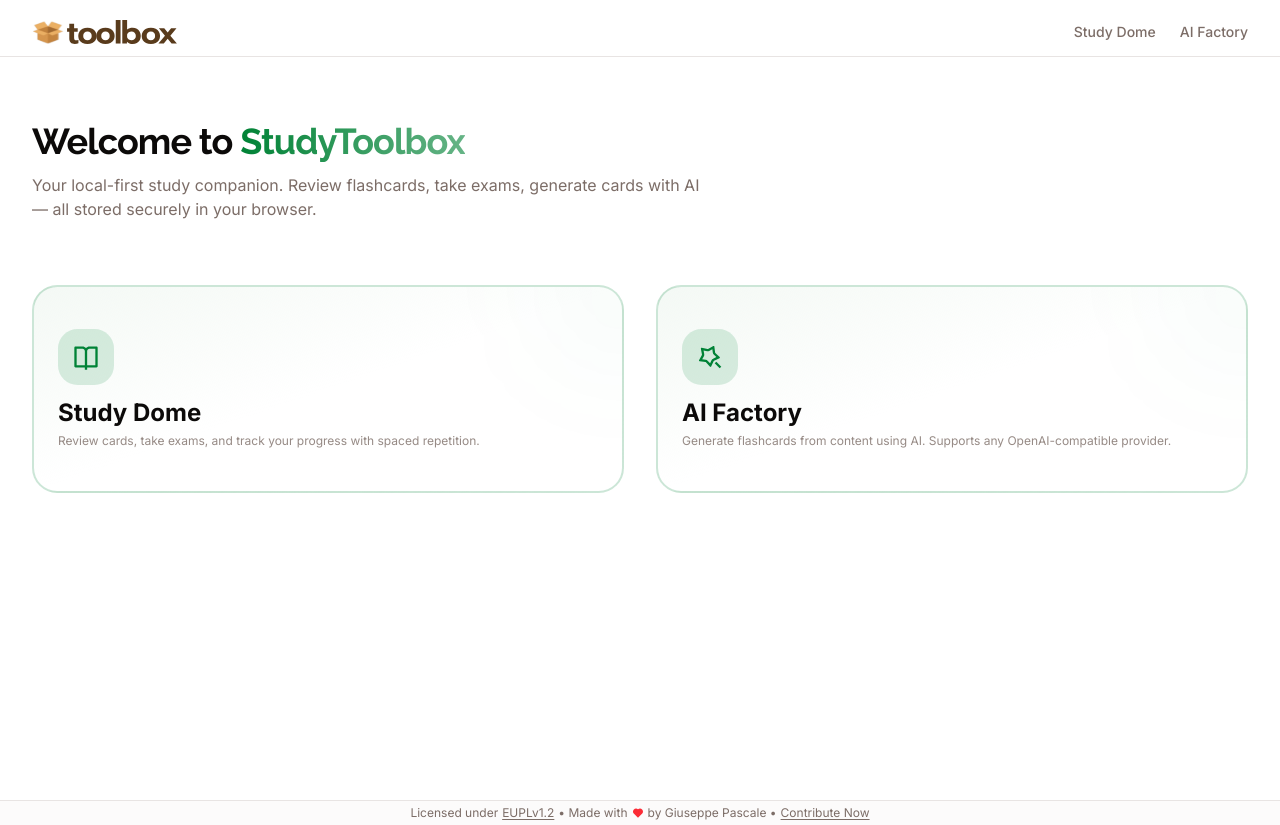
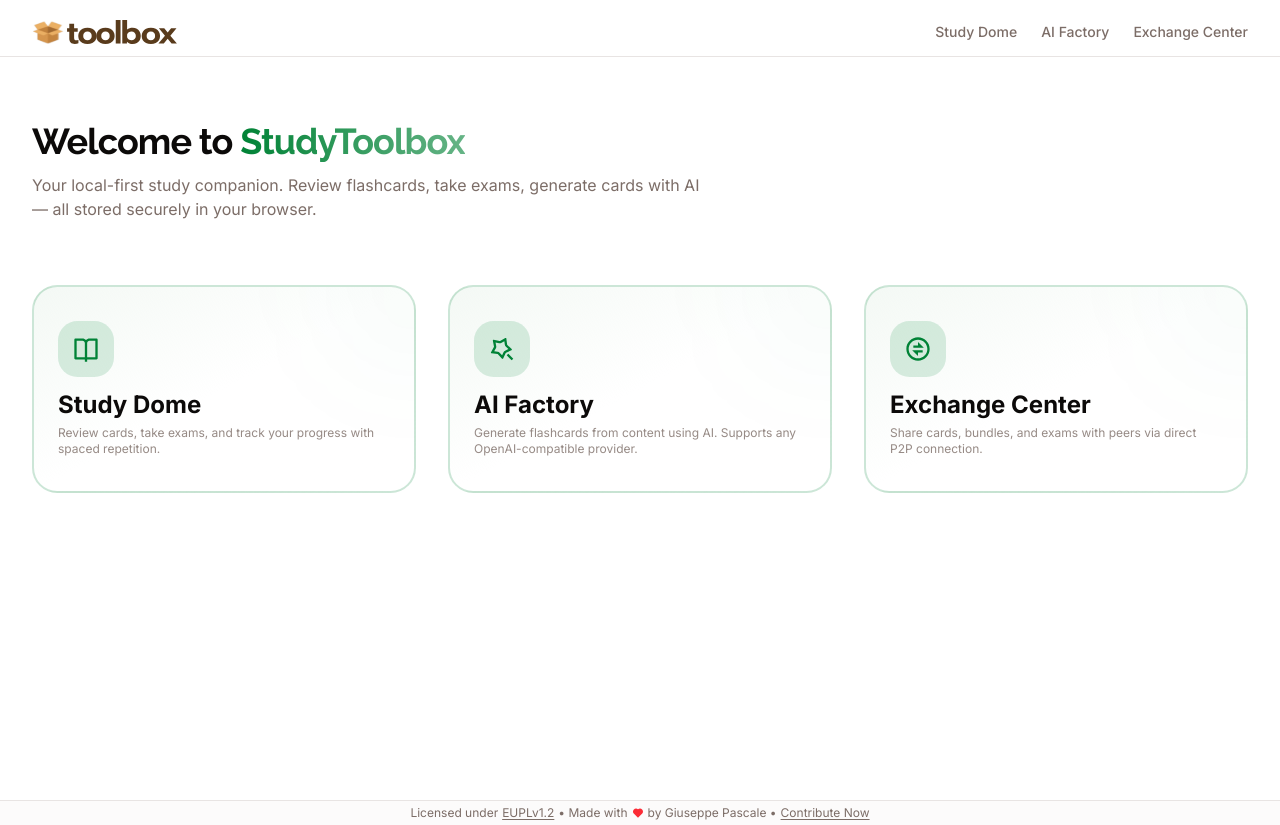
Before and after one commit to pasc4le-labs/toolbox.study, a Next.js app: page / in a window 1280 px wide. Built offline with nearby package versions, Linux system fonts and the light colour scheme.

Commit message:
feat(exchange): add Exchange Center applet to homepage and navbar

```diff
--- a/src/app/(main)/page.tsx
+++ b/src/app/(main)/page.tsx
@@ -1,5 +1,5 @@
 import Link from "next/link";
-import { RiBookOpenLine, RiMagicLine } from "@remixicon/react";
+import { RiBookOpenLine, RiExchangeLine, RiMagicLine } from "@remixicon/react";
 import { Boxed } from "@/components/boxed";
 
 export default function Home() {
@@ -22,7 +22,7 @@ export default function Home() {
       </div>
 
       {/* Applet Portals */}
-      <div className="grid gap-8 md:grid-cols-2">
+      <div className="grid gap-8 md:grid-cols-2 lg:grid-cols-3">
         <Link href="/study-dome" className="group">
           <div className="relative h-52 overflow-hidden rounded-2xl border-2 border-primary/20 bg-gradient-to-br from-primary/5 via-background to-background transition-all duration-300 hover:border-primary/50 hover:shadow-2xl hover:shadow-primary/20">
             {/* Applet content area */}
@@ -70,6 +70,26 @@ export default function Home() {
             <div className="pointer-events-none absolute -right-16 -top-16 h-32 w-32 rounded-full bg-primary/5 blur-3xl transition-all duration-300 group-hover:bg-primary/10" />
           </div>
         </Link>
+
+        <Link href="/exchange-center" className="group">
+          <div className="relative h-52 overflow-hidden rounded-2xl border-2 border-primary/20 bg-gradient-to-br from-primary/5 via-background to-background transition-all duration-300 hover:border-primary/50 hover:shadow-2xl hover:shadow-primary/20">
+            <div className="flex h-full flex-col justify-center px-6 py-2">
+              <div className="space-y-3">
+                <div className="inline-flex h-14 w-14 items-center justify-center rounded-xl bg-primary/15 transition-all duration-300 group-hover:scale-110 group-hover:bg-primary/25">
+                  <RiExchangeLine className="h-7 w-7 text-primary" />
+                </div>
+                <div>
+                  <h2 className="text-2xl font-bold text-foreground">Exchange Center</h2>
+                  <p className="mt-1 text-xs text-muted-foreground/80">
+                    Share cards, bundles, and exams with peers via direct P2P
+                    connection.
+                  </p>
+                </div>
+              </div>
+            </div>
+            <div className="pointer-events-none absolute -right-16 -top-16 h-32 w-32 rounded-full bg-primary/5 blur-3xl transition-all duration-300 group-hover:bg-primary/10" />
+          </div>
+        </Link>
       </div>
     </Boxed>
   );
--- a/src/components/navbar.tsx
+++ b/src/components/navbar.tsx
@@ -30,6 +30,12 @@ export function Navbar() {
           >
             AI Factory
           </Link>
+          <Link
+            href="/exchange-center"
+            className="text-muted-foreground transition-colors hover:text-foreground"
+          >
+            Exchange Center
+          </Link>
         </nav>
       </Boxed>
     </header>
```
